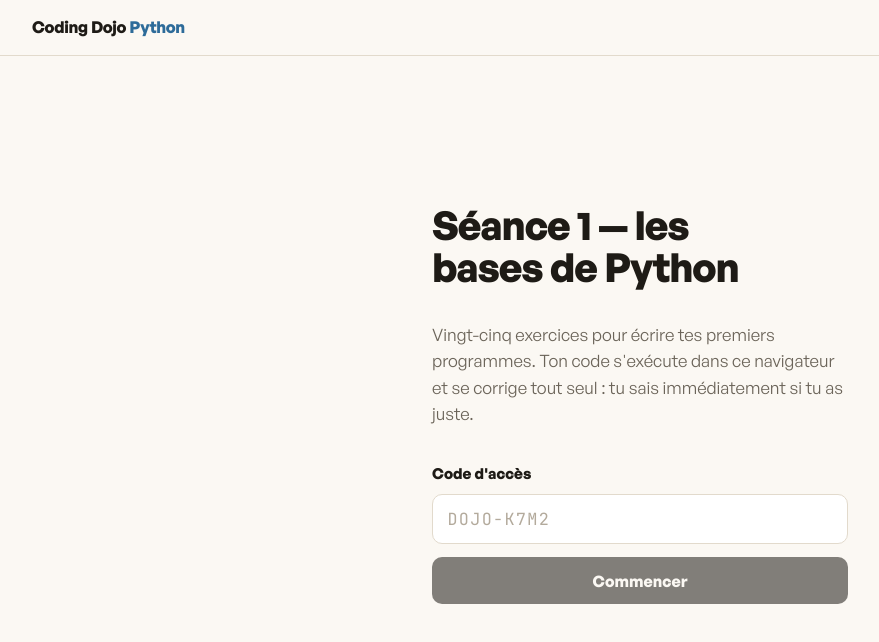
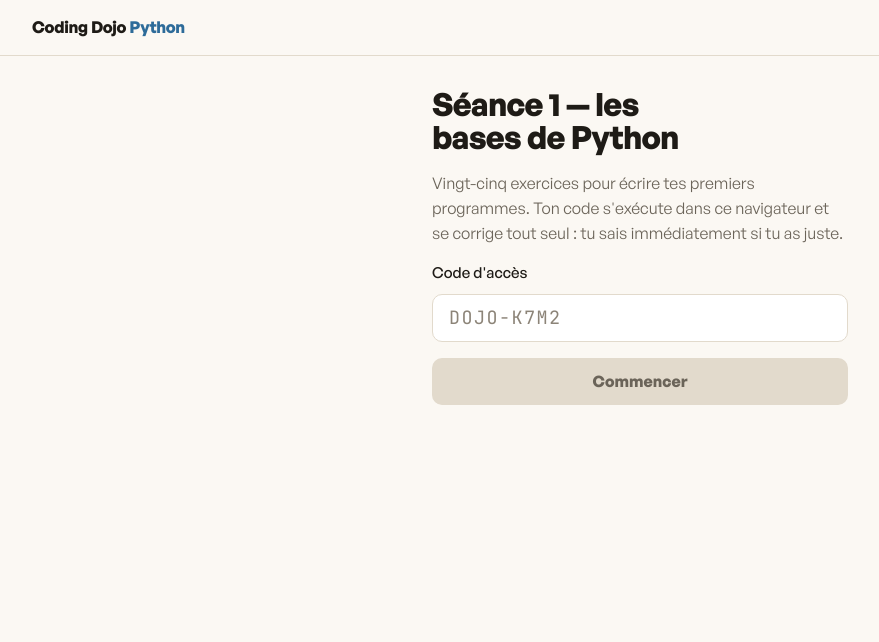
Before and after one commit to Aramue/coding-dojo2026, a React (Vite) app in the folder plateforme/web/: page / in a window 1280 px wide. Shown: the top 642 px of the page, without its empty margins (0-879 px from the left). Built offline with nearby package versions, Linux system fonts and the light colour scheme.

Commit message:
feat: ecran de connexion sur les echelles de la charte

```diff
--- /dev/null
+++ b/plateforme/web/src/ui/EcranConnexion.css
@@ -0,0 +1,87 @@
+/*
+ * La premiere chose que voient vingt-quatre eleves le 16 septembre. Carte
+ * centree, un seul champ, un seul bouton : rien d'autre a comprendre.
+ */
+
+.connexion {
+  grid-area: contenu;
+  display: grid;
+  place-items: center;
+  padding: var(--e-4) var(--e-2) var(--e-6);
+  background: var(--ground);
+}
+
+.connexion__carte {
+  width: min(26rem, 100%);
+  display: flex;
+  flex-direction: column;
+  gap: var(--e-2);
+}
+
+.connexion h1 {
+  font-size: var(--t-6);
+  color: var(--ink);
+}
+
+.connexion__intro {
+  margin: 0;
+  font-size: var(--t-3);
+  color: var(--ink-soft);
+  line-height: 1.55;
+}
+
+.connexion form {
+  display: flex;
+  flex-direction: column;
+  gap: var(--e-1);
+}
+
+.connexion label {
+  font-weight: 500;
+  font-size: var(--t-2);
+  color: var(--ink);
+}
+
+/*
+ * Le seul endroit hors code ou la chasse fixe est justifiee : c'est un
+ * identifiant qu'on recopie caractere par caractere, et l'interlettrage aide
+ * a distinguer O de 0 et I de 1.
+ */
+.connexion input {
+  font-family: var(--police-code);
+  font-size: var(--t-4);
+  letter-spacing: 0.08em;
+  height: 3rem;
+  padding: 0 var(--e-2);
+  border: 1px solid var(--rule);
+  border-radius: var(--rayon-2);
+  background: #fff;
+  color: var(--ink);
+}
+
+.connexion input:focus-visible {
+  outline: 2px solid var(--py-blue);
+  outline-offset: 2px;
+  border-color: var(--py-blue);
+}
+
+.connexion input::placeholder {
+  color: #8c8478; /* 4.6:1 sur blanc — un placeholder doit rester lisible */
+  letter-spacing: 0.08em;
+}
+
+.connexion .bouton {
+  margin-top: var(--e-1);
+  width: 100%;
+}
+
+/*
+ * Etat desactive : on baisse le contraste du FOND, pas du texte. Un
+ * `opacity: 0.55` sur tout le bouton rendait son libelle illisible, alors que
+ * c'est justement lui qui dit quoi faire.
+ */
+.connexion .bouton:disabled {
+  opacity: 1;
+  background: var(--rule);
+  color: var(--ink-soft);
+}
--- a/plateforme/web/src/ui/EcranConnexion.tsx
+++ b/plateforme/web/src/ui/EcranConnexion.tsx
@@ -1,4 +1,5 @@
 import { useState, type FormEvent } from 'react'
+import './EcranConnexion.css'
 
 export function EcranConnexion({ onConnecte }: { onConnecte: (code: string) => Promise<void> }) {
   const [code, setCode] = useState('')
--- a/plateforme/web/src/ui/app.css
+++ b/plateforme/web/src/ui/app.css
@@ -114,63 +114,6 @@
 .bouton--sombre {
   background: var(--ink);
   color: var(--ground);
-}
-
-/* ---------- Connexion ---------- */
-
-.connexion {
-  flex: 1;
-  display: grid;
-  place-items: center;
-  padding: 2rem 1.25rem 5rem;
-}
-
-.connexion__carte {
-  width: min(26rem, 100%);
-  display: flex;
-  flex-direction: column;
-  gap: 1.1rem;
-}
-
-.connexion h1 {
-  font-size: clamp(1.9rem, 5vw, 2.5rem);
-  letter-spacing: -0.028em;
-}
-
-.connexion__intro {
-  color: var(--ink-soft);
-  line-height: 1.55;
-}
-
-.connexion form {
-  display: flex;
-  flex-direction: column;
-  gap: 0.5rem;
-}
-
-.connexion label {
-  font-weight: 600;
-  font-size: 0.94rem;
-}
-
-.connexion input {
-  font-family: var(--police-code);
-  font-size: 1.05rem;
-  letter-spacing: 0.08em;
-  padding: 0.8rem 0.9rem;
-  border: 1px solid var(--rule);
-  border-radius: 10px;
-  background: #fff;
-  color: var(--ink);
-}
-
-.connexion input::placeholder {
-  color: #b3aa9c;
-  letter-spacing: 0.08em;
-}
-
-.connexion .bouton {
-  margin-top: 0.35rem;
 }
 
 /* ---------- Écran d'exercice ---------- */
```
Also changed, not shown: 1 other file (tests, documents, lock files or other folders).
